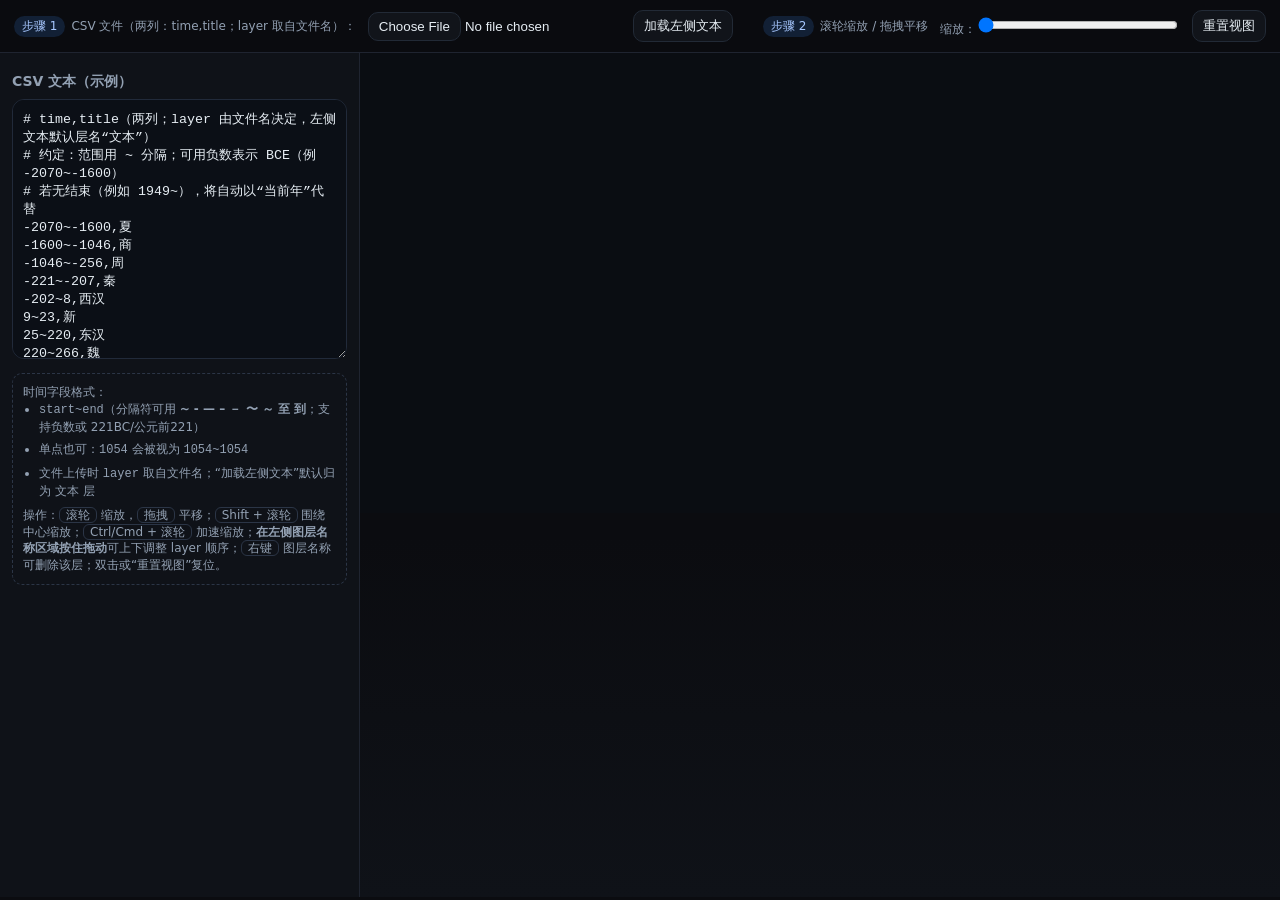
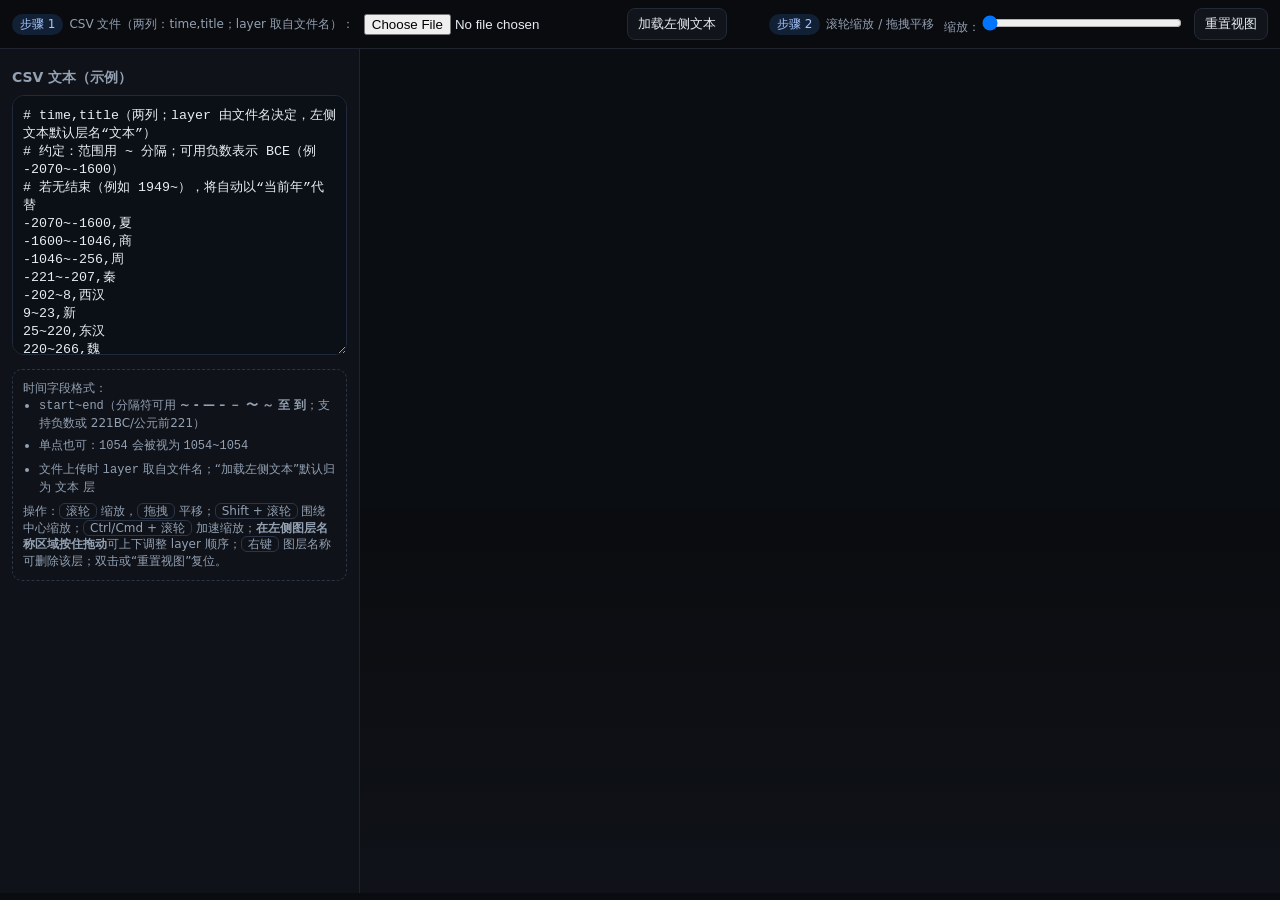

Compact timeline toolbar

--- a/styles.css
+++ b/styles.css
@@ -28,10 +28,11 @@ header {
 
 .bar {
   display: flex;
-  gap: 12px;
+  gap: 10px;
   align-items: center;
-  padding: 10px 14px;
-  flex-wrap: wrap;
+  padding: 8px 12px;
+  flex-wrap: nowrap;
+  min-width: 0;
 }
 
 .bar label {
@@ -40,26 +41,130 @@ header {
 }
 
 .bar button,
-.bar input[type="file"]::file-selector-button {
+.toolbar-menu summary,
+.menu-file-picker span {
   background: var(--panel);
   color: var(--fg);
   border: 1px solid #222a36;
   padding: 6px 10px;
-  border-radius: 10px;
+  border-radius: 8px;
   cursor: pointer;
 }
 
 .bar button:hover,
-.bar input[type="file"]::file-selector-button:hover {
+.toolbar-menu summary:hover,
+.menu-file-picker:hover span {
   border-color: #2b3546;
 }
 
+.toolbar-menus {
+  display: flex;
+  gap: 8px;
+  align-items: center;
+  flex: 0 0 auto;
+}
+
+.toolbar-menu {
+  position: relative;
+}
+
+.toolbar-menu summary {
+  list-style: none;
+  font-size: 12px;
+  user-select: none;
+}
+
+.toolbar-menu summary::-webkit-details-marker {
+  display: none;
+}
+
+.toolbar-menu summary::after {
+  content: "▾";
+  margin-left: 7px;
+  color: #8ea2bd;
+}
+
+.toolbar-menu[open] summary {
+  border-color: #34507a;
+  background: #142033;
+}
+
+.menu-panel {
+  position: absolute;
+  top: calc(100% + 8px);
+  left: 0;
+  z-index: 40;
+  display: grid;
+  gap: 9px;
+  min-width: 218px;
+  padding: 10px;
+  background: #0f1218;
+  border: 1px solid #283349;
+  border-radius: 10px;
+  box-shadow: 0 10px 28px rgba(0, 0, 0, 0.42);
+}
+
+.toolbar-menu-wide .menu-panel {
+  min-width: 292px;
+}
+
+.menu-panel button,
+.menu-file-picker span {
+  width: 100%;
+  display: block;
+  text-align: left;
+}
+
+.menu-file-picker {
+  position: relative;
+  display: block;
+}
+
+.menu-file-picker input {
+  position: absolute;
+  inset: 0;
+  width: 100%;
+  opacity: 0;
+  cursor: pointer;
+}
+
+.menu-field {
+  display: grid;
+  gap: 5px;
+}
+
+.menu-field span {
+  color: var(--muted);
+}
+
+.menu-check {
+  display: flex;
+  gap: 7px;
+  align-items: center;
+  min-height: 28px;
+}
+
+.toolbar-spacer {
+  flex: 1 1 auto;
+  min-width: 8px;
+}
+
+.zoom-control {
+  display: flex;
+  gap: 8px;
+  align-items: center;
+  flex: 0 1 280px;
+  min-width: 190px;
+}
+
 .bar input[type="range"] {
-  width: 200px;
+  width: min(200px, 16vw);
+  min-width: 120px;
 }
 
 .bar select {
-  max-width: 180px;
+  width: 100%;
+  max-width: 100%;
   background: var(--panel);
   color: var(--fg);
   border: 1px solid #222a36;
@@ -68,14 +173,10 @@ header {
 }
 
 .range-presets {
-  display: flex;
-  gap: 8px;
-  align-items: center;
-  flex-wrap: wrap;
+  min-width: 154px;
 }
 
 .range-presets button {
-  padding: 5px 10px;
   font-size: 12px;
 }
 
@@ -83,6 +184,7 @@ header {
   font-size: 12px;
   color: var(--muted);
   min-width: 108px;
+  white-space: nowrap;
 }
 
 .wrap {
@@ -472,6 +574,26 @@ body.side-collapsed .side-drawer::before {
 }
 
 @media (max-width: 960px) {
+  .bar {
+    flex-wrap: wrap;
+  }
+
+  .toolbar-spacer {
+    display: none;
+  }
+
+  .toolbar-menus {
+    flex: 1 1 auto;
+  }
+
+  .zoom-control {
+    flex: 1 1 220px;
+  }
+
+  .bar input[type="range"] {
+    width: 100%;
+  }
+
   .wrap {
     grid-template-columns: 1fr;
     min-height: auto;
